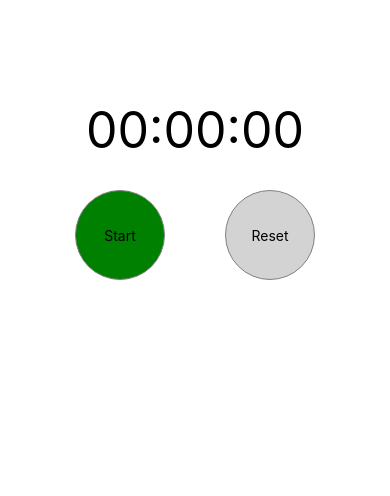
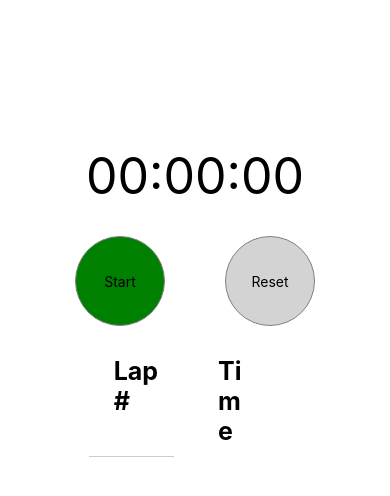
Before and after one commit to Shopify/eng-intern-assessment-react-native, a React Native app: screen / in a window 390 px wide. Shown: the top 496 px of the page. Built offline with nearby package versions, Linux system fonts and the light colour scheme.

Commit message:
added comments, fixed styling and changed tests to fit my implementation

```diff
--- a/App.tsx
+++ b/App.tsx
@@ -1,5 +1,5 @@
 import { StatusBar } from 'expo-status-bar';
-import { StyleSheet, Text, View } from 'react-native';
+import { StyleSheet, View } from 'react-native';
 import StopWatch from './src/StopWatch';
 
 export default function App() {
--- a/src/LapTable.tsx
+++ b/src/LapTable.tsx
@@ -1,8 +1,12 @@
-import { FlatList, StyleSheet, Text, View } from "react-native";
+import { ScrollView, StyleSheet, Text, View } from "react-native";
 import { formatTime } from "./util/formatTime";
 
-export default function LapTable({ lapTimes }: { lapTimes: number[] }) {
-    const renderItem = ({ item, index }: { item: number, index: number }) => (
+type LapTableProps = {
+    lapTimes: number[];
+};
+
+export default function LapTable({ lapTimes }: LapTableProps) {
+    const renderItem = (item : number, index  : number) => (
         <View style={styles.tableRow}>
             <Text style={styles.tableCell}>Lap {index + 1}</Text>
             <Text style={styles.tableCell}>{`${formatTime(item)}`}</Text>
@@ -10,21 +14,20 @@ export default function LapTable({ lapTimes }: { lapTimes: number[] }) {
     );
 
     return (
-        <>
-            {
-                lapTimes.length > 0
-                &&
-                <View style={styles.headingsContainer}>
-                    <Text style={styles.heading}>Lap</Text>
-                    <Text style={styles.heading}>Time</Text>
-                </View>
-            }
-            <FlatList
-                data={lapTimes}
-                keyExtractor={(_, index) => index.toString()}
-                renderItem={renderItem}
-            />
-        </>
+        <View style={{height: "50%"}}>
+            <View style={styles.headingsContainer}>
+                <Text style={[styles.heading, { paddingLeft: 25 }]}>Lap #</Text>
+                <Text style={[styles.heading, { paddingLeft: 60 }]}>Time</Text>
+            </View>
+            <ScrollView>
+                {
+                    lapTimes.length > 0 &&
+                    <View testID="lap-list">
+                        {lapTimes.map((item, index) => renderItem(item, index))}
+                    </View>
+                }
+            </ScrollView>
+        </View>
     );
 }
 
@@ -43,16 +46,18 @@ const styles = StyleSheet.create({
         paddingLeft: 10,
     },
     headingsContainer: {
+        borderBottomColor: '#ccc',
+        borderBottomWidth: 1,
         flexDirection: 'row',
         justifyContent: 'space-between',
-        width: '25%',
-        marginBottom: 8,
+        alignContent: 'center',
+        width: '40%',
+        display: 'flex',
     },
     heading: {
         fontSize: 25,
         width: '100%',
         fontWeight: 'bold',
-        paddingRight: 15,
-        paddingLeft: 15,
+        paddingBottom: 10,
     },
 });
--- a/src/StopWatch.tsx
+++ b/src/StopWatch.tsx
@@ -1,57 +1,65 @@
-// TODO: add comments and add nicer UI
-
 import { StyleSheet, Text, View } from 'react-native';
 import StopWatchButton from './StopWatchButton';
-import { useEffect, useState } from 'react';
+import { useRef, useState } from 'react';
 import { formatTime } from './util/formatTime';
 import LapTable from './LapTable';
 
 export default function StopWatch() {
+  // tracks if timer is running
   const [isRunning, setIsRunning] = useState(false);
+  // tracks the time in milliseconds
   const [time, setTime] = useState(0);
+  // tracks the lap times in milliseconds
   const [lapTimes, setLapTimes] = useState<number[]>([]);
+  // tracks if the lap button should be disabled based on reset clicked
   const [isDisabled, setIsDisabled] = useState(true);
+  // tracks the time of the last lap
+  const [lastLapTime, setLastLapTime] = useState(0);
+  // tracks the interval reference
+  const intervalRef = useRef<number | null>(null);
 
-  useEffect(() => {
-    let timer: number;
-
-    if (isRunning) {
-      setIsDisabled(false);
-      timer = setInterval(() => {
-        setTime((time) => time + 1000);
-      }, 1000);
-    } else {
-      clearInterval(timer);
-    }
-
-    return () => clearInterval(timer);
-  }, [isRunning]);
-
-  const startStop = () => {
-    setIsRunning(!isRunning);
+  // start the timer when button is clicked
+  const startTimer = () => {
+    setIsRunning(true);
+    setIsDisabled(false);
+    intervalRef.current = setInterval(() => {
+      setTime((prev) => prev + 1000);
+    }, 1000);
   };
 
+  // stop the timer when button is clicked
+  const stopTimer = () => {
+    setIsRunning(false);
+    clearInterval(intervalRef.current!);
+  };
+
+  // reset the timer to 00:00:00 when button is clicked
   const reset = () => {
     setIsRunning(false);
     setTime(0);
     setLapTimes([]);
+    setLastLapTime(0);
     setIsDisabled(true);
   };
 
+  // add a lap when button is clicked and update the last lap time
   const onLap = () => {
-    console.log(`${formatTime(time)}`)
-    setLapTimes([...lapTimes, time]);
+    const currentLapTime = time - lastLapTime;
+    setLapTimes([...lapTimes, currentLapTime]);
+    setLastLapTime(time);
   }
 
   return (
     <View style={styles.container}>
+      {/* Show the time in HH:MM:SS format */}
       <Text style={styles.timer}>
         {formatTime(time)}
       </Text>
+      {/* Show corresponding buttons depending on if timer is running */}
       <View style={styles.buttonsContainer}>
         <StopWatchButton
           title={isRunning ? 'Stop' : 'Start'}
-          onPress={startStop}
+          onPress={isRunning ? stopTimer : startTimer}
           colour={isRunning ? 'red' : 'green'}
         />
         <StopWatchButton
@@ -61,6 +69,7 @@ export default function StopWatch() {
           isDisabled={isDisabled}
         />
       </View>
+      {/* Show the lap times in a table */}
       <LapTable lapTimes={lapTimes} />
     </View>
   );
@@ -74,7 +83,7 @@ const styles = StyleSheet.create({
   },
   timer: {
     fontSize: 50,
-    paddingTop: 100,
+    paddingTop: 80,
   },
   buttonsContainer: {
     flexDirection: 'row',
--- a/src/util/formatTime.tsx
+++ b/src/util/formatTime.tsx
@@ -1,3 +1,8 @@
+/**
+ *
+ * @param time in milliseconds
+ * @returns a string formatted as HH:MM:SS from a time in milliseconds
+ */
 export function formatTime(time: number): string {
     const hours = Math.floor(time / 3600000);
     const minutes = Math.floor((time % 3600000) / 60000);
```
Also changed, not shown: src/StopWatchButton.tsx (+8 -1 lines), 1 other file (tests, documents, lock files or other folders).
